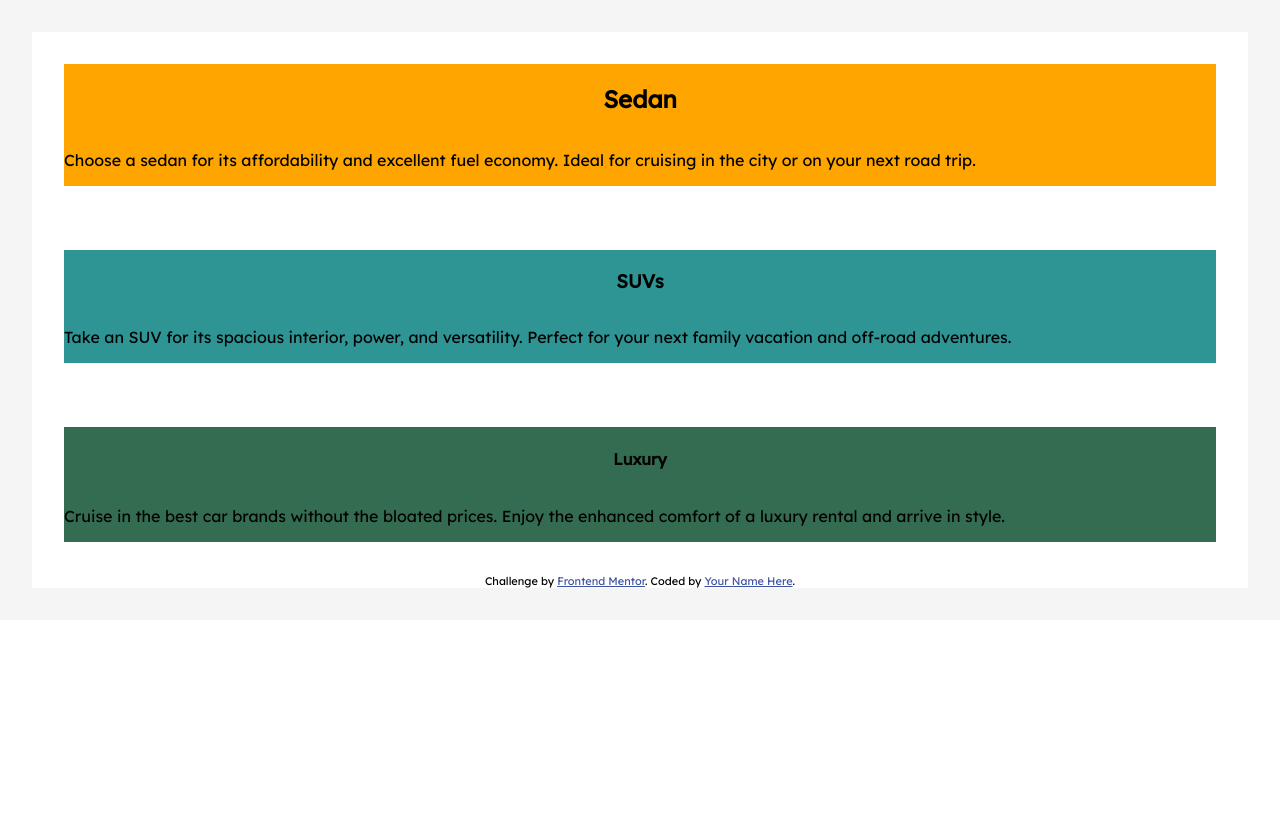
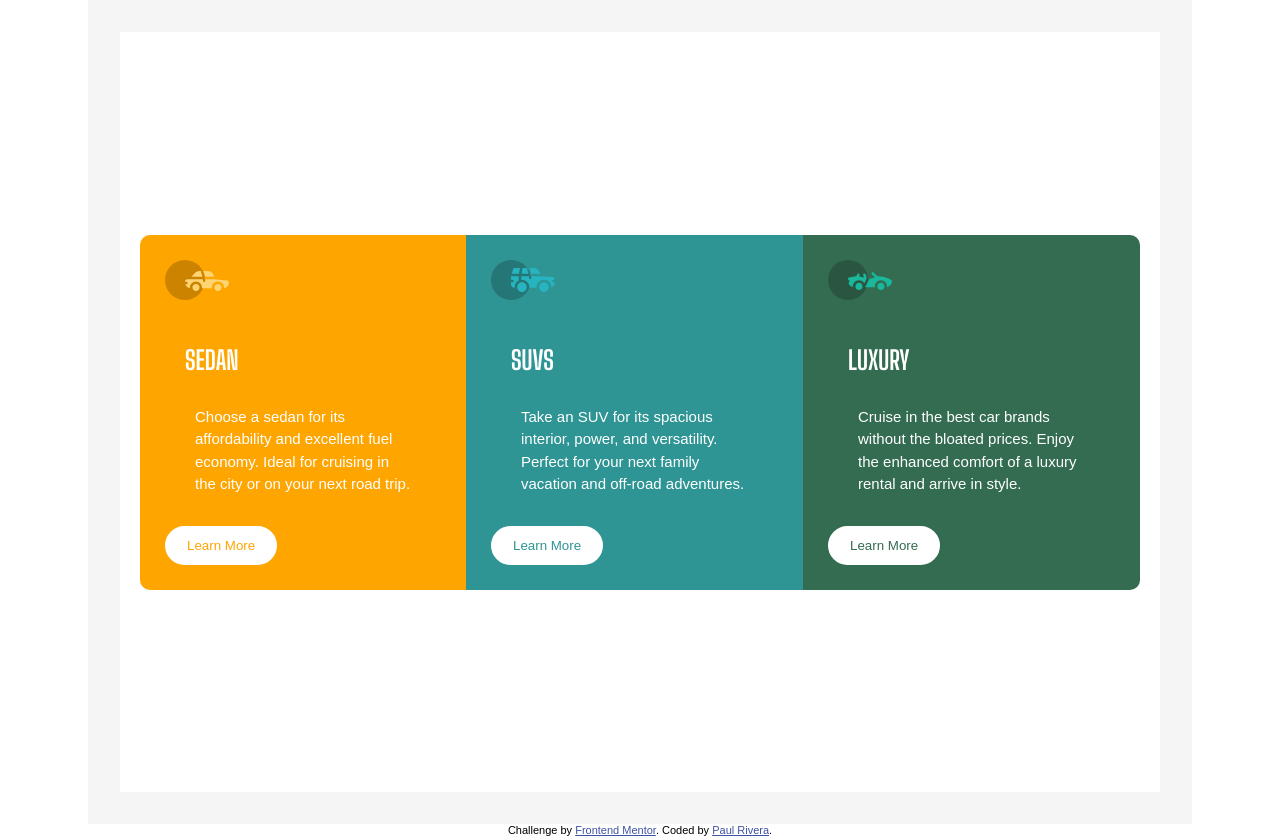
Before and after one commit to paulrivera1994/Just_html_css, a plain HTML site: page index.html in a window 1280 px wide. Before the commit the page ends 800 px from the top, so only its background shows below. Drawn offline with Linux system fonts and the light colour scheme.

Commit message:
added button fea tures and font change, also finished project

```diff
--- a/index.html
+++ b/index.html
@@ -13,54 +13,50 @@
     />
     <link rel="stylesheet" href="style.css" />
     <title>Frontend Mentor | 3-column preview card component</title>
-    <link rel="preconnect" href="https://fonts.googleapis.com" />
-    <link rel="preconnect" href="https://fonts.gstatic.com" crossorigin />
-    <link
-      href="https://fonts.googleapis.com/css2?family=Lexend+Deca&display=swap"
-      rel="stylesheet"
-    />
+    <link rel="preconnect" href="https://fonts.googleapis.com">
+    <link rel="preconnect" href="https://fonts.gstatic.com" crossorigin>
+    <link href="https://fonts.googleapis.com/css2?family=Big+Shoulders+Display:wght@700&display=swap" rel="stylesheet">
+
 
     <!-- Feel free to remove these styles or customise in your own stylesheet 👍 -->
-    <style>
-      .attribution {
-        font-size: 11px;
-        text-align: center;
-      }
-      .attribution a {
-        color: hsl(228, 45%, 44%);
-      }
-    </style>
+
   </head>
   <body>
     <div id="container">
       <div id="sedan-container">
+        <img src="./images/icon-sedans.svg" alt="sedan img" />
         <h2>Sedan</h2>
         <p>
           Choose a sedan for its affordability and excellent fuel economy. Ideal
           for cruising in the city or on your next road trip.
         </p>
+        <button class="btn">Learn More</button>
       </div>
       <div id="suv-container">
-        <h3>SUVs</h3>
+        <img src="./images/icon-suvs.svg" alt="suv img" />
+        <h2>SUVs</h3>
         <p>
           Take an SUV for its spacious interior, power, and versatility. Perfect
           for your next family vacation and off-road adventures.
         </p>
+        <button class="btn">Learn More</button>
       </div>
       <div id="luxury-container">
-        <h4>Luxury</h4>
+        <img src="./images/icon-luxury.svg" alt="luxury img" />
+        <h2>Luxury</h4>
         <p>
           Cruise in the best car brands without the bloated prices. Enjoy the
           enhanced comfort of a luxury rental and arrive in style.
         </p>
+        <button class="btn">Learn More</button>
       </div>
+    </div>
 
       <div class="attribution">
         Challenge by
         <a href="https://www.frontendmentor.io?ref=challenge" target="_blank"
           >Frontend Mentor</a
-        >. Coded by <a href="#">Your Name Here</a>.
+        >. Coded by <a href="#">Paul Rivera</a>.
       </div>
-    </div>
   </body>
 </html>
--- a/style.css
+++ b/style.css
@@ -1,30 +1,45 @@
 html {
   font-family: "Lexend Deca", sans-serif;
-  box-sizing: border-box;
   margin: 0;
 }
-body {
+body,
+button {
   margin: 0;
-  /* display: flex;
-  justify-content: center;
-  align-content: center;
-  flex-direction: column; */
+  padding: 0;
+  box-sizing: border-box;
 }
 #container {
   border: 2rem solid whitesmoke;
+  display: flex;
+  padding: 20px;
+  align-items: center;
+  justify-content: center;
+  max-width: 1000px;
+  min-height: 90vh;
+  margin: auto;
 }
-#sedan-container,
-#suv-container,
-#luxury-container {
-  border: 2rem solid white;
-  display: flex;
-  flex-direction: column;
+#sedan-container {
+  padding: 25px;
+  border-radius: 10px 10px 0 0;
+  margin: 0;
+  color: white;
+}
+#suv-container {
+  color: white;
+  padding: 25px;
   margin: 0;
 }
-h2,
-h3,
-h4 {
-  text-align: center;
+#luxury-container {
+  padding: 25px;
+  border-radius: 10px 10px 0 0;
+  margin: 0;
+  color: white;
+}
+h2 {
+  font-family: "Big Shoulders Display", sans-serif;
+  text-transform: uppercase;
+  font-size: 26px;
+  margin: 20px;
 }
 #sedan-container {
   background-color: orange;
@@ -34,4 +49,45 @@ h4 {
 }
 #luxury-container {
   background-color: rgb(52, 108, 81);
+  border-radius: 0 10px 10px 0;
 }
+p {
+  font-size: 15px;
+  margin: 30px;
+  line-height: 1.5;
+}
+
+#container img {
+  margin-bottom: 20px;
+}
+
+.btn {
+  background-color: white;
+  border: 2px solid white;
+  border-radius: 30px;
+  padding: 10px 20px;
+  cursor: pointer;
+}
+.btn:hover {
+  background-color: transparent;
+  color: white;
+}
+#sedan-container button {
+  color: orange;
+}
+#suv-container button {
+  color: rgb(46, 148, 148);
+}
+#luxury-container button {
+  color: rgb(52, 108, 81);
+}
+#sedan-container {
+  border-radius: 10px 0 0 10px;
+}
+.attribution {
+  font-size: 11px;
+  text-align: center;
+}
+.attribution a {
+  color: hsl(228, 45%, 44%);
+}
```
